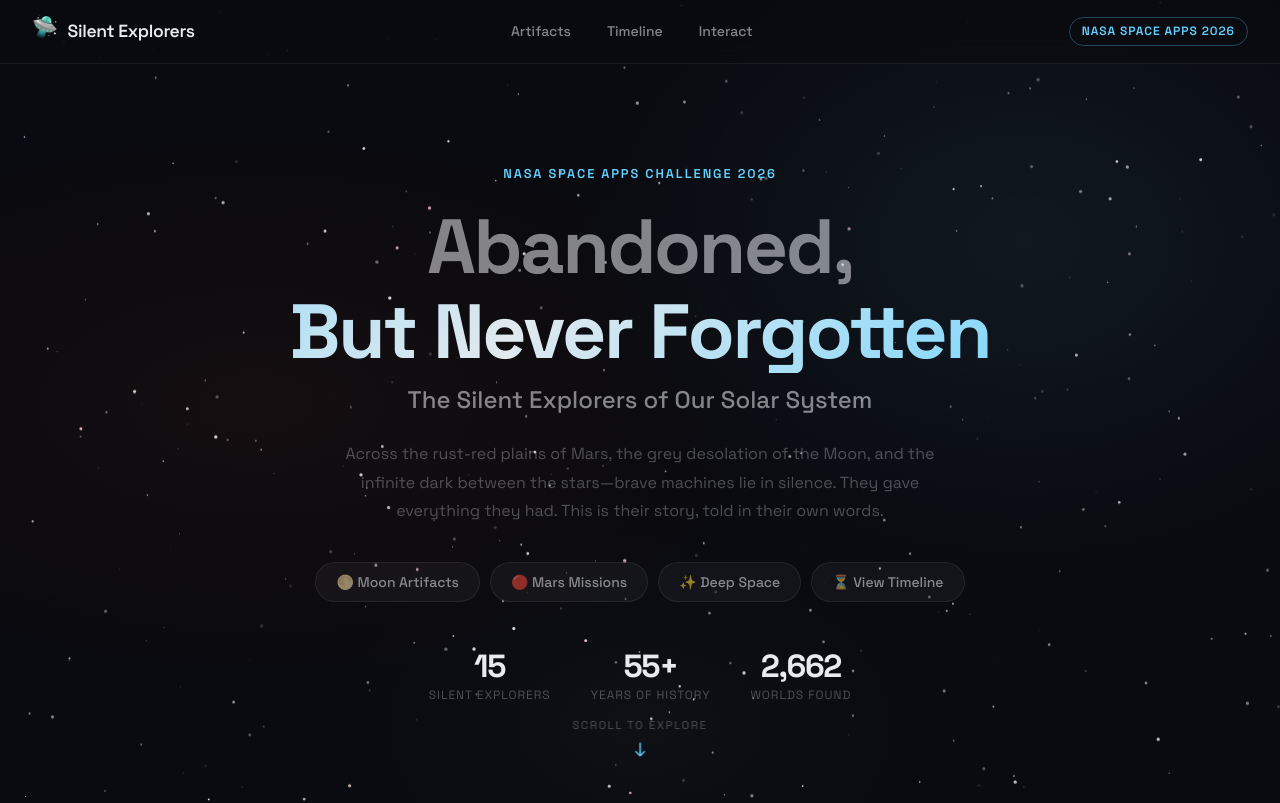
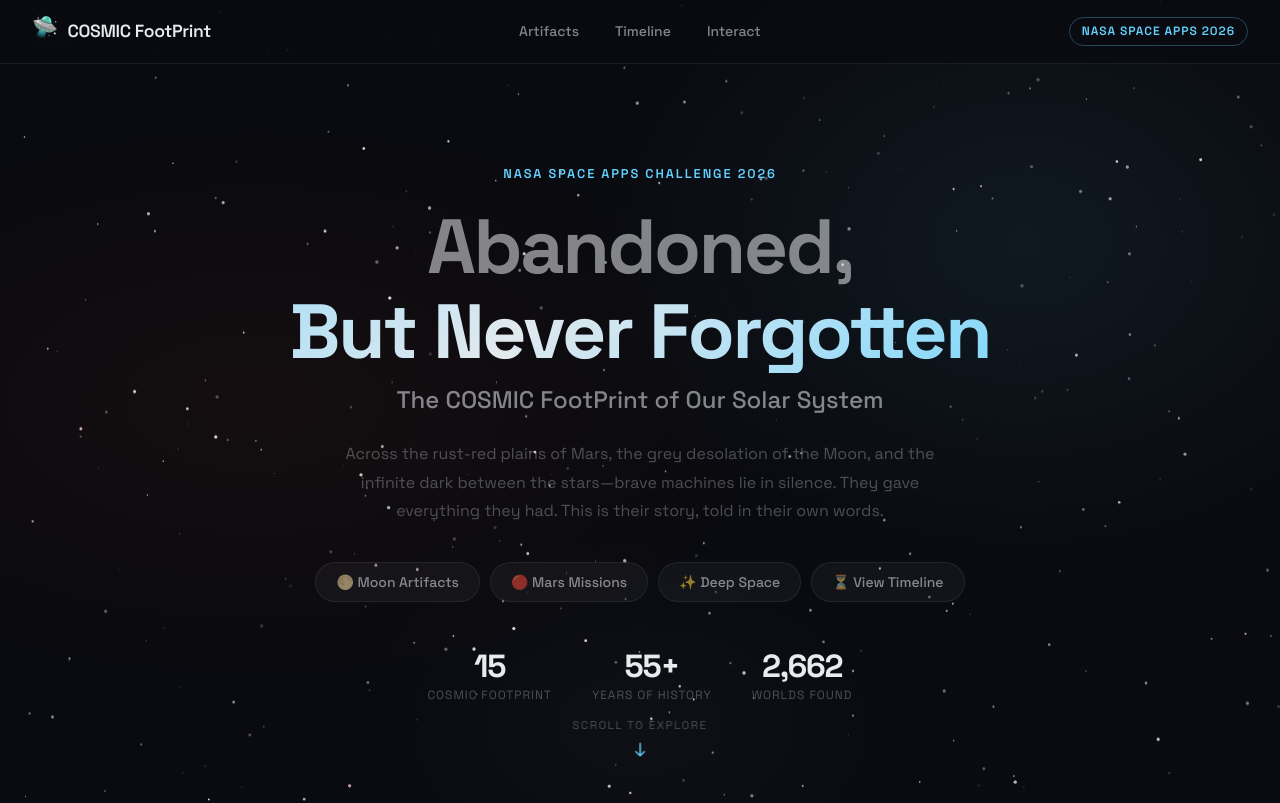
Before and after one commit to Abhinav7-Sharma/Nasa-space-app, a plain HTML site: page index.html in a window 1280 px wide. Shown: the top 803 px of the page. Drawn offline with Linux system fonts and the light colour scheme.

Commit message:
Update site name to COSMIC FootPrint
Co-authored-by: Copilot <223556219+Copilot@users.noreply.github.com>

```diff
--- a/index.html
+++ b/index.html
@@ -3,10 +3,10 @@
 <head>
   <meta charset="UTF-8" />
   <meta name="viewport" content="width=device-width, initial-scale=1.0" />
-  <title>Silent Explorers — Abandoned but Never Forgotten | NASA Space Apps 2026</title>
+  <title>COSMIC FootPrint</title>
   <meta name="description" content="An interactive educational tribute to NASA's dormant rovers, landers, and probes. Explore 15 silent machines across Mars, the Moon, and deep space—and hear their stories." />
   <meta name="keywords" content="NASA, Space Apps Challenge, Opportunity rover, Spirit rover, Mars, Moon, Apollo, Viking, Pioneer, Kepler, space exploration" />
-  <meta property="og:title" content="Silent Explorers — Abandoned but Never Forgotten" />
+  <meta property="og:title" content="COSMIC FootPrint" />
   <meta property="og:description" content="Interactive storytelling about NASA's discarded equipment on the Moon and Mars. NASA Space Apps Challenge 2026." />
   <meta name="theme-color" content="#0a0b10" />
   <link rel="preconnect" href="https://fonts.googleapis.com" />
@@ -22,7 +22,7 @@
   <nav class="navbar" role="navigation" aria-label="Main navigation">
     <div class="nav-brand">
       <span class="nav-icon" aria-hidden="true">🛸</span>
-      <span class="nav-title">Silent Explorers</span>
+      <span class="nav-title">COSMIC FootPrint</span>
     </div>
     <div class="nav-links">
       <a href="#explorer"    aria-label="Jump to artifact explorer">Artifacts</a>
@@ -47,7 +47,7 @@
         <span class="title-line-2">But Never Forgotten</span>
       </h1>
 
-      <p class="hero-sub">The Silent Explorers of Our Solar System</p>
+      <p class="hero-sub">The COSMIC FootPrint of Our Solar System</p>
 
       <p class="hero-desc">
         Across the rust-red plains of Mars, the grey desolation of the Moon, and the
@@ -73,7 +73,7 @@
       <div class="hero-stats" aria-label="Mission statistics">
         <div class="stat">
           <div class="stat-num">15</div>
-          <div class="stat-label">Silent Explorers</div>
+          <div class="stat-label">COSMIC FootPrint</div>
         </div>
         <div class="stat">
           <div class="stat-num">55+</div>
@@ -268,7 +268,7 @@
       <div class="footer-content">
         <div class="footer-brand">
           <span class="footer-icon" aria-hidden="true">🛸</span>
-          <span class="footer-title">Silent Explorers</span>
+          <span class="footer-title">COSMIC FootPrint</span>
         </div>
         <p class="footer-tagline">Built for NASA Space Apps Challenge 2026</p>
         <p class="footer-credit">
```
